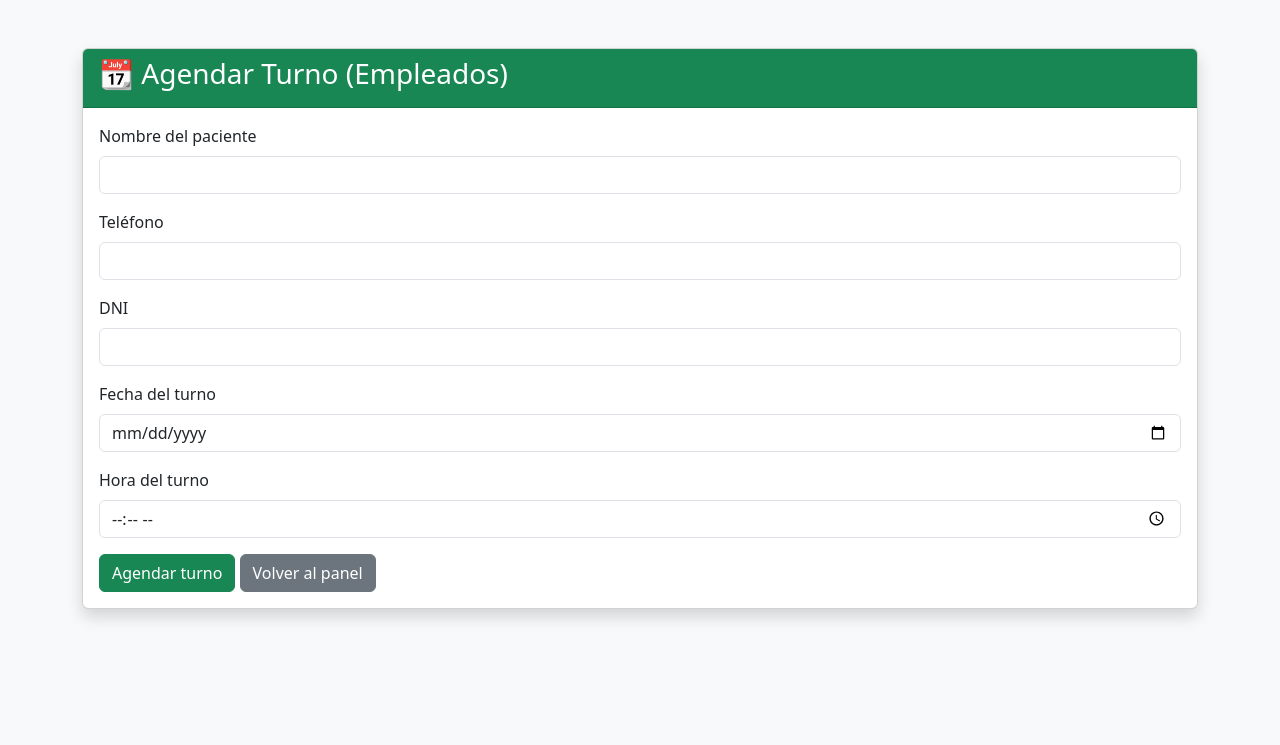
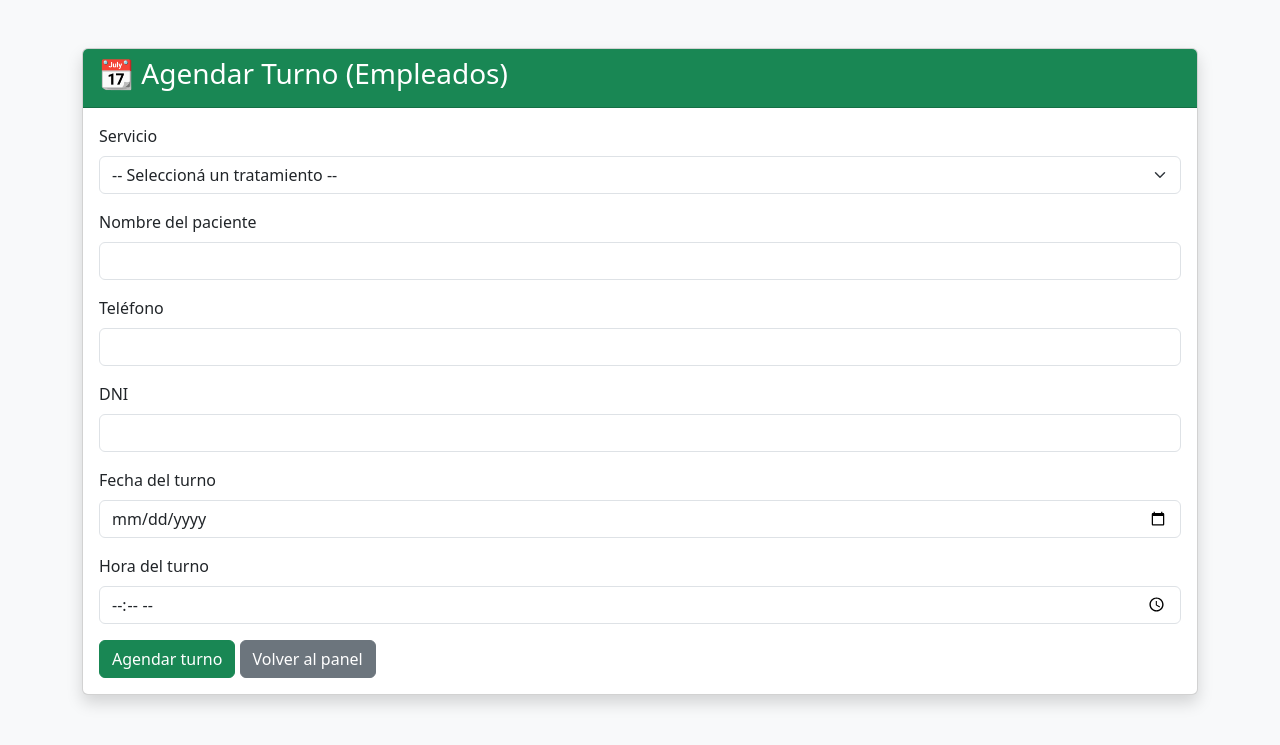
Before and after one commit to OS-Carl/SkinLabs, a PHP site: page /empleados/agendar_turno.php in a window 1280 px wide. Shown: the top 745 px of the page. Run offline with PHP 8.4, Linux system fonts and the light colour scheme; the visitor is signed in with stand-in values (Sample User, id 1).

Commit message:
se arreglo la agenda del empleado

```diff
--- a/empleados/agendar_turno.php
+++ b/empleados/agendar_turno.php
@@ -8,7 +8,8 @@ if (!isset($_SESSION['empleado'])) {
     exit;
 }
 
-$servicio = isset($_GET['servicio']) ? $_GET['servicio'] : '';
+// Capturar el servicio desde POST o GET
+$servicio = isset($_POST['servicio']) ? $_POST['servicio'] : (isset($_GET['servicio']) ? $_GET['servicio'] : '');
 
 if ($_SERVER['REQUEST_METHOD'] == 'POST') {
     $nombre = $_POST['nombre'];
@@ -71,6 +72,16 @@ if ($_SERVER['REQUEST_METHOD'] == 'POST') {
             <?php if (isset($mensaje)) echo $mensaje; ?>
             <form method="POST">
                 <div class="mb-3">
+                    <label class="form-label">Servicio</label>
+                    <select name="servicio" class="form-select" required>
+                        <option value="">-- Seleccioná un tratamiento --</option>
+                        <option value="Limpieza Facial" <?= ($servicio == 'Limpieza Facial') ? 'selected' : '' ?>>Limpieza Facial</option>
+                        <option value="Tratamiento Antiacné" <?= ($servicio == 'Tratamiento Antiacné') ? 'selected' : '' ?>>Tratamiento Antiacné</option>
+                        <option value="Masaje Relajante" <?= ($servicio == 'Masaje Relajante') ? 'selected' : '' ?>>Masaje Relajante</option>
+                    </select>
+                </div>
+
+                <div class="mb-3">
                     <label class="form-label">Nombre del paciente</label>
                     <input type="text" name="nombre" class="form-control" required>
                 </div>
```
